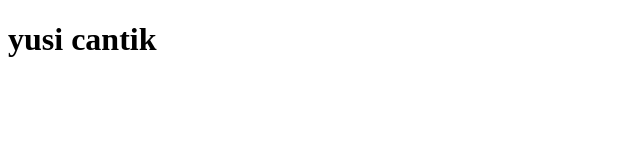
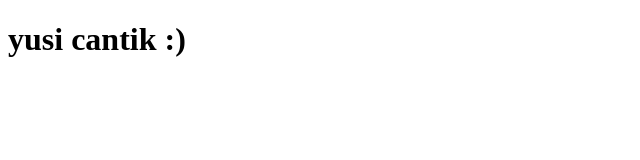
Before and after one commit to yusicantik/training21, a plain HTML site: page index.html in a window 1280 px wide. Shown: the full height of the page, 0-640 px from the left. Drawn offline with Linux system fonts and the light colour scheme.

Commit message:
Update index.html

```diff
--- a/index.html
+++ b/index.html
@@ -6,6 +6,6 @@
     <title>Document</title>
 </head>
 <body>
-    <h1>yusi cantik</h1>
+    <h1>yusi cantik :)</h1>
 </body>
 </html>
```
